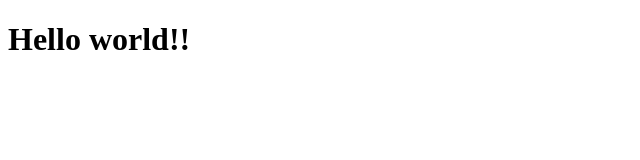
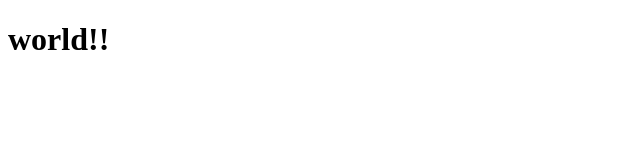
Before and after one commit to bigchiano/portfolio, a plain HTML site: page index.html in a window 1280 px wide. Shown: the whole page, without its empty margins (0-640 px from the left). Drawn offline with Linux system fonts and the light colour scheme.

Commit message:
removed hello

```diff
--- a/index.html
+++ b/index.html
@@ -7,6 +7,6 @@
     <title>Document</title>
 </head>
 <body>
-    <h1> Hello world!!</h1>
+    <h1>  world!!</h1>
 </body>
 </html>
```
